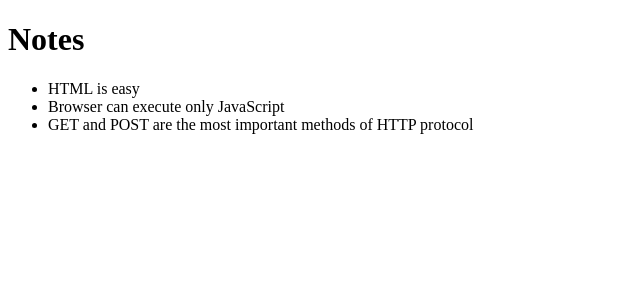
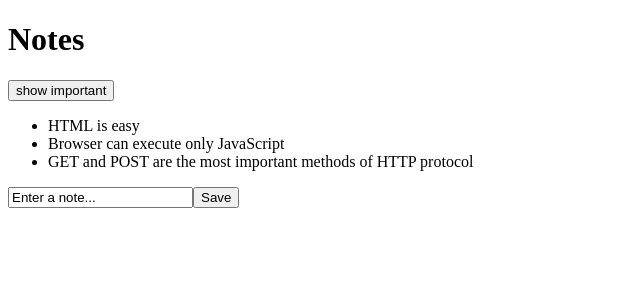
Before and after one commit to MohaimenH/fullstack-open, a React (Create React App) app in the folder part2/code-along/: page / in a window 1280 px wide. Shown: the top 300 px of the page, without its empty margins (0-640 px from the left). Built offline with nearby package versions, Linux system fonts and the light colour scheme.

Commit message:
Finished part2b code-along

```diff
--- a/part2/code-along/src/App.js
+++ b/part2/code-along/src/App.js
@@ -1,18 +1,55 @@
-import React from 'react'
-import Note from './Note.js'
+import React, { useState } from "react";
+import Note from "./Note.js";
 
-const App = ({notes}) => {
-  // const { notes } = props
+const App = (props) => {
+    const [notes, setNotes] = useState(props.notes);
+    const [newNote, setNewNote] = useState("Enter a note...");
+    const [showAll, setShowAll] = useState(true);
+
+    const addNote = (event) => {
+        event.preventDefault();
+
+        let newNoteObject = {
+            id: notes.length + 1,
+            content: newNote,
+            date: new Date().toISOString,
+            important: Math.random() < 0.5,
+        };
+
+        setNotes(notes.concat(newNoteObject));
+        setNewNote("");
+    };
+
+    const handleNoteChange = (event) => {
+        console.log(event.target.value);
+        setNewNote(event.target.value);
+    };
+
+    const notesToShow = () => {
+        return showAll ? notes : notes.filter((note) => note.important);
+    };
+
     return (
         <div>
             <h1>Notes</h1>
+            <div>
+                <button onClick={() => setShowAll(!showAll)}>
+                    show {showAll ? "important" : "all"}
+                </button>
+            </div>
+
             <ul>
-        {
-          notes.map(note => <Note key = {note.id} note={note}/>)
-        }
+                {notesToShow().map((note) => (
+                    <Note key={note.id} note={note} />
+                ))}
             </ul>
+
+            <form onSubmit={addNote}>
+                <input value={newNote} onChange={handleNoteChange} />
+                <button type="submit">Save</button>
+            </form>
         </div>
-  )
-}
+    );
+};
 
-export default App
+export default App;
```
Lines whose indentation alone changed are shown as unchanged.
